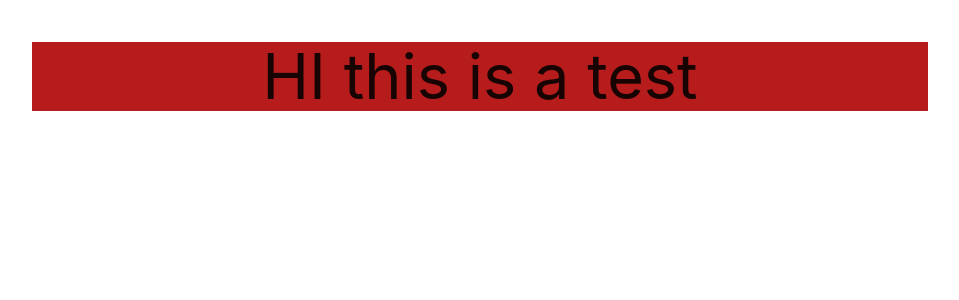
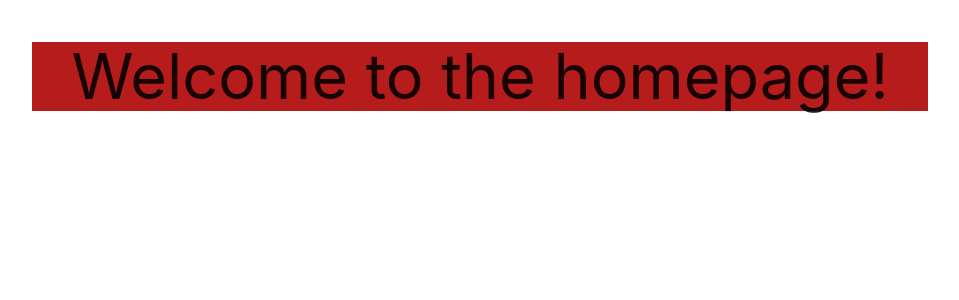
Before and after one commit to SanPiseth-beep/CSCI441, a Node server app: page / in a window 1280 px wide. Shown: the top 300 px of the page, without its empty margins (160-1119 px from the left). Run offline with Node 20, Linux system fonts and the light colour scheme; some libraries are stand-ins or nearby versions.

Commit message:
Refactor homeController to pass additional data to index view

```diff
--- a/controllers/homeController.js
+++ b/controllers/homeController.js
@@ -1,3 +1,3 @@
 exports.index = (req, res) => {
-    res.render('index');
+    res.render('index', {title: 'Homepage', message: 'Welcome to the homepage!'});
   };
--- a/views/index.ejs
+++ b/views/index.ejs
@@ -13,7 +13,7 @@
   <main>
     <div class="container">
       <div class="center-align col s12">
-        <h1 class="red darken-4">HI this is a test</h1>
+        <h1 class="red darken-4"><%= message %></h1>
       </div>
     </div>
   </main>
```
